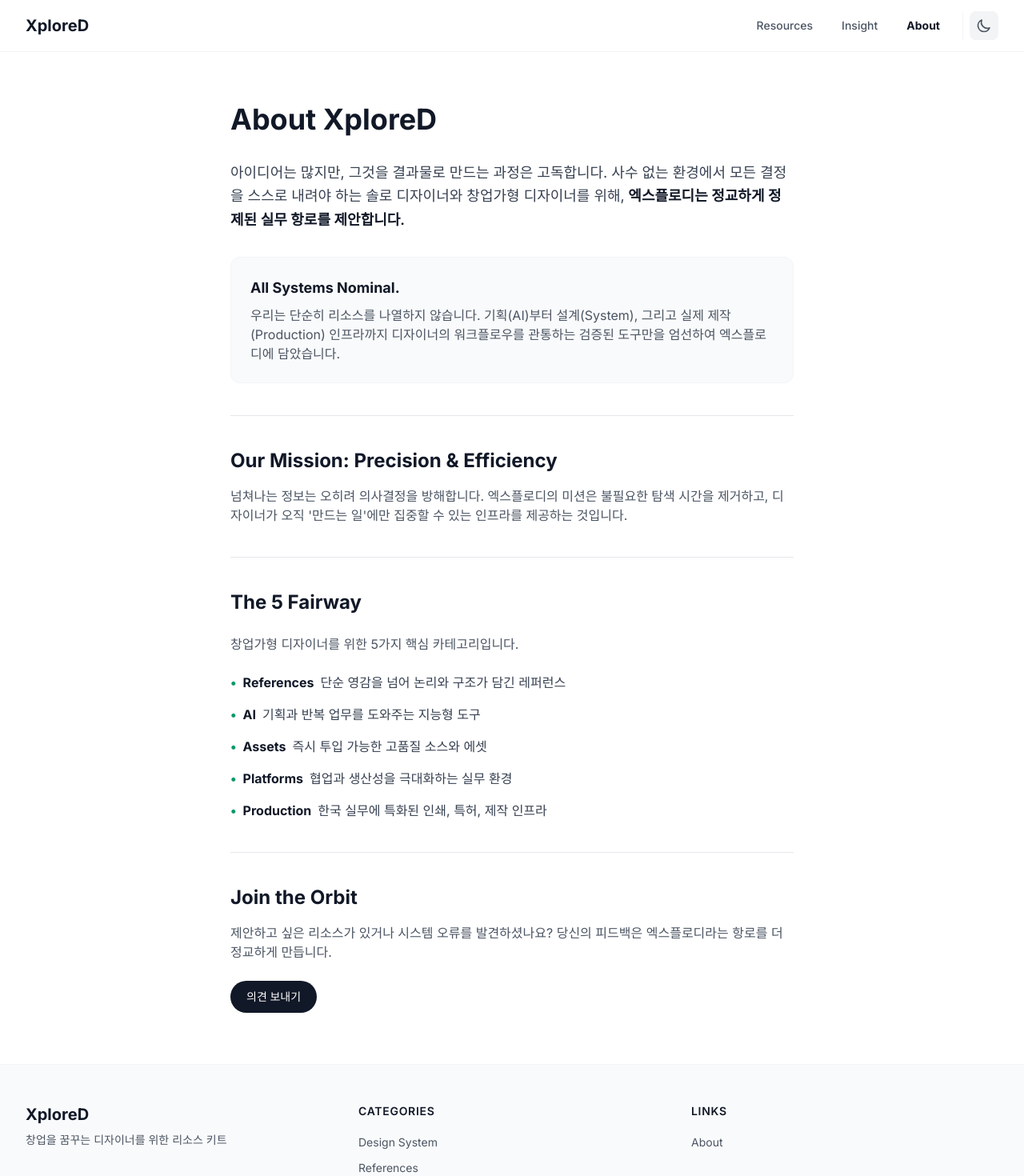
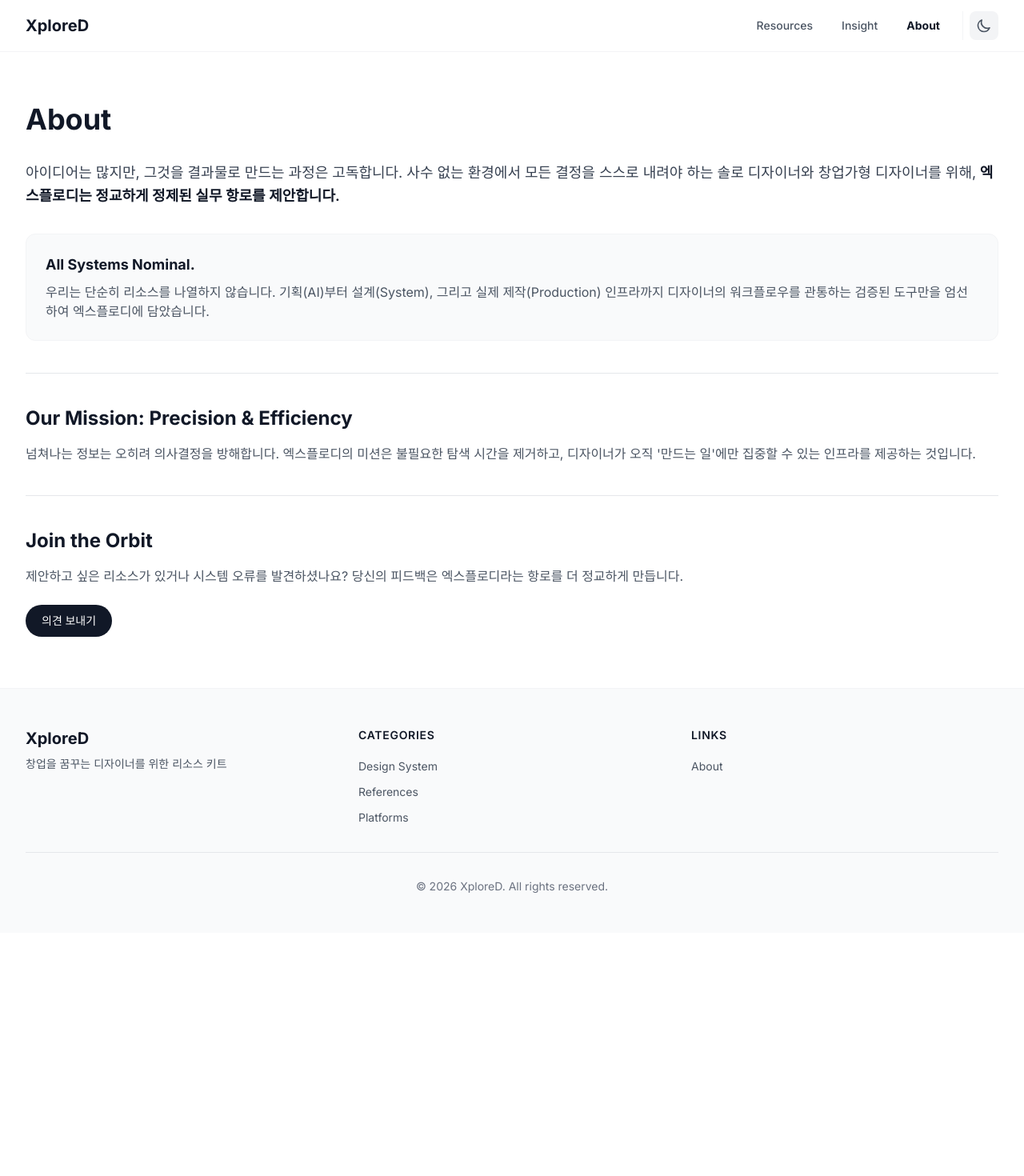
Before and after one commit to sookmi/xplored, a Next.js app: page /about in a window 1280 px wide. Shown: the top 1470 px of the page at 80% size. After the commit the page ends 1166 px from the top, so only its background shows below. Built offline with nearby package versions, Linux system fonts and the light colour scheme.

Commit message:
refactor: About 페이지 정리 (The 5 Fairway·Insight 섹션 제거, 구분선 제거)

```diff
--- a/app/about/page.tsx
+++ b/app/about/page.tsx
@@ -1,14 +1,14 @@
 import type { Metadata } from 'next';
 
 export const metadata: Metadata = {
-  title: 'About - XploreD',
+  title: 'About',
   description: 'The Designer\'s Survival Kit. 아이디어부터 결과까지, 창업을 꿈꾸는 디자이너를 위한 엄선된 실무 리소스.',
 };
 
 export default function AboutPage() {
   return (
-    <div className="max-w-3xl mx-auto px-4 sm:px-6 lg:px-8 py-16">
-      <h1 className="text-4xl font-bold text-gray-900 dark:text-white mb-8">About XploreD</h1>
+    <div className="max-w-7xl mx-auto px-4 sm:px-6 lg:px-8 py-16">
+      <h1 className="text-4xl font-bold text-gray-900 dark:text-white mb-8">About</h1>
 
       <div className="prose prose-gray max-w-none">
         <p className="text-lg text-gray-700 dark:text-gray-300 leading-relaxed mb-8">
@@ -37,35 +37,6 @@
           디자이너가 오직 &apos;만드는 일&apos;에만 집중할 수 있는 인프라를 제공하는 것입니다.
         </p>
 
-        <hr className="my-10 border-gray-200 dark:border-gray-700" />
-
-        <h2 className="text-2xl font-bold text-gray-900 dark:text-white mt-10 mb-6">
-          The 5 Fairway
-        </h2>
-        <p className="text-gray-600 dark:text-gray-300 mb-6">창업가형 디자이너를 위한 5가지 핵심 카테고리입니다.</p>
-
-        <ul className="grid grid-cols-1 gap-y-4 mb-10">
-          <li className="flex items-start">
-            <span className="text-primary-600 mr-2 font-bold">•</span>
-            <span className="text-gray-700 dark:text-gray-300"><strong className="text-gray-900 dark:text-white mr-2">References</strong>단순 영감을 넘어 논리와 구조가 담긴 레퍼런스</span>
-          </li>
-          <li className="flex items-start">
-            <span className="text-primary-600 mr-2 font-bold">•</span>
-            <span className="text-gray-700 dark:text-gray-300"><strong className="text-gray-900 dark:text-white mr-2">AI</strong>기획과 반복 업무를 도와주는 지능형 도구</span>
-          </li>
-          <li className="flex items-start">
-            <span className="text-primary-600 mr-2 font-bold">•</span>
-            <span className="text-gray-700 dark:text-gray-300"><strong className="text-gray-900 dark:text-white mr-2">Assets</strong>즉시 투입 가능한 고품질 소스와 에셋</span>
-          </li>
-          <li className="flex items-start">
-            <span className="text-primary-600 mr-2 font-bold">•</span>
-            <span className="text-gray-700 dark:text-gray-300"><strong className="text-gray-900 dark:text-white mr-2">Platforms</strong>협업과 생산성을 극대화하는 실무 환경</span>
-          </li>
-          <li className="flex items-start">
-            <span className="text-primary-600 mr-2 font-bold">•</span>
-            <span className="text-gray-700 dark:text-gray-300"><strong className="text-gray-900 dark:text-white mr-2">Production</strong>한국 실무에 특화된 인쇄, 특허, 제작 인프라</span>
-          </li>
-        </ul>
 
         <hr className="my-10 border-gray-200 dark:border-gray-700" />
 
```
